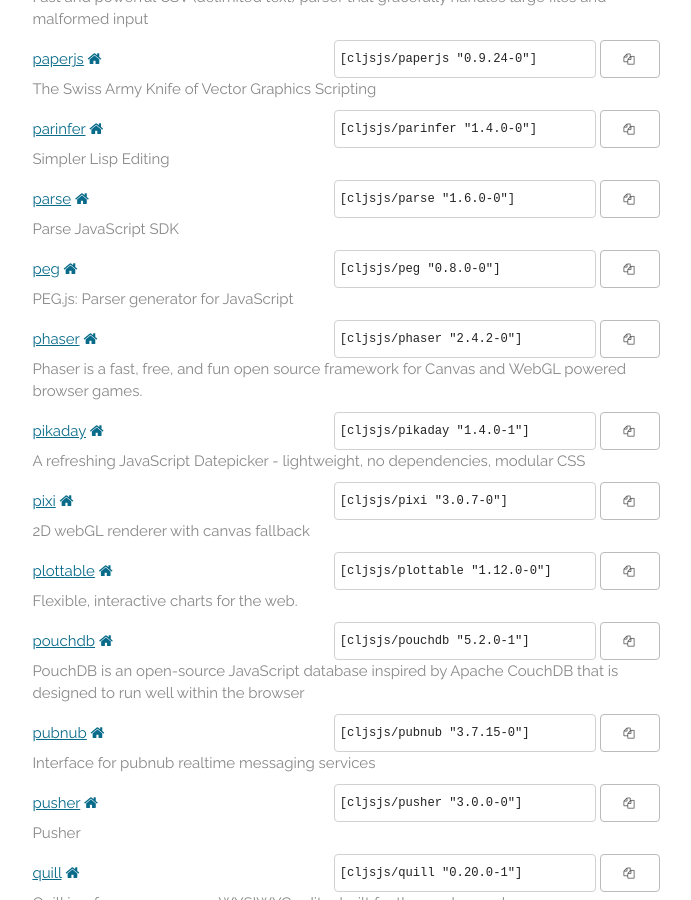
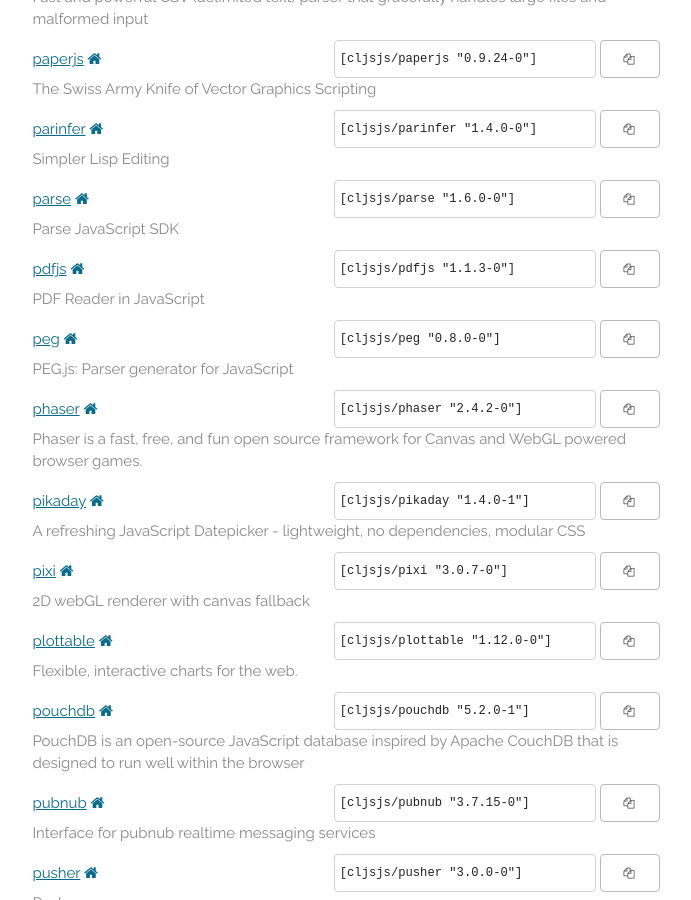
Before and after one commit to cljsjs/cljsjs.github.io, a Jekyll site: the page built from index.markdown, in a window 1280 px wide and 900 px high, scrolled down 7888 px. Shown: the whole window, without its empty margins (294-985 px from the left). Built offline with Jekyll 4.4.1, drawn with Linux system fonts in a browser that asks for light colours; nearby versions of some CDN libraries; comment, search, counter and statistics services are not loaded.

Commit message:
Automatic update

```diff
--- a/_includes/packages.html
+++ b/_includes/packages.html
@@ -861,6 +861,15 @@
     <p class="description">Parse JavaScript SDK</p>
   </li>
   <li>
+    <a href="https://clojars.org/cljsjs/pdfjs">pdfjs</a>
+    <a href="https://github.com/mozilla/pdf.js" target="new"><i class="fa fa-home"></i></a>
+    <span class="clojars">
+      <input type="text" value='[cljsjs/pdfjs "1.1.3-0"]'/>
+      <button data-clipboard-text='[cljsjs/pdfjs "1.1.3-0"]'><i class="fa fa-copy"></i></button>
+    </span>
+    <p class="description">PDF Reader in JavaScript</p>
+  </li>
+  <li>
     <a href="https://clojars.org/cljsjs/peg">peg</a>
     <a href="http://pegjs.org/" target="new"><i class="fa fa-home"></i></a>
     <span class="clojars">
```
